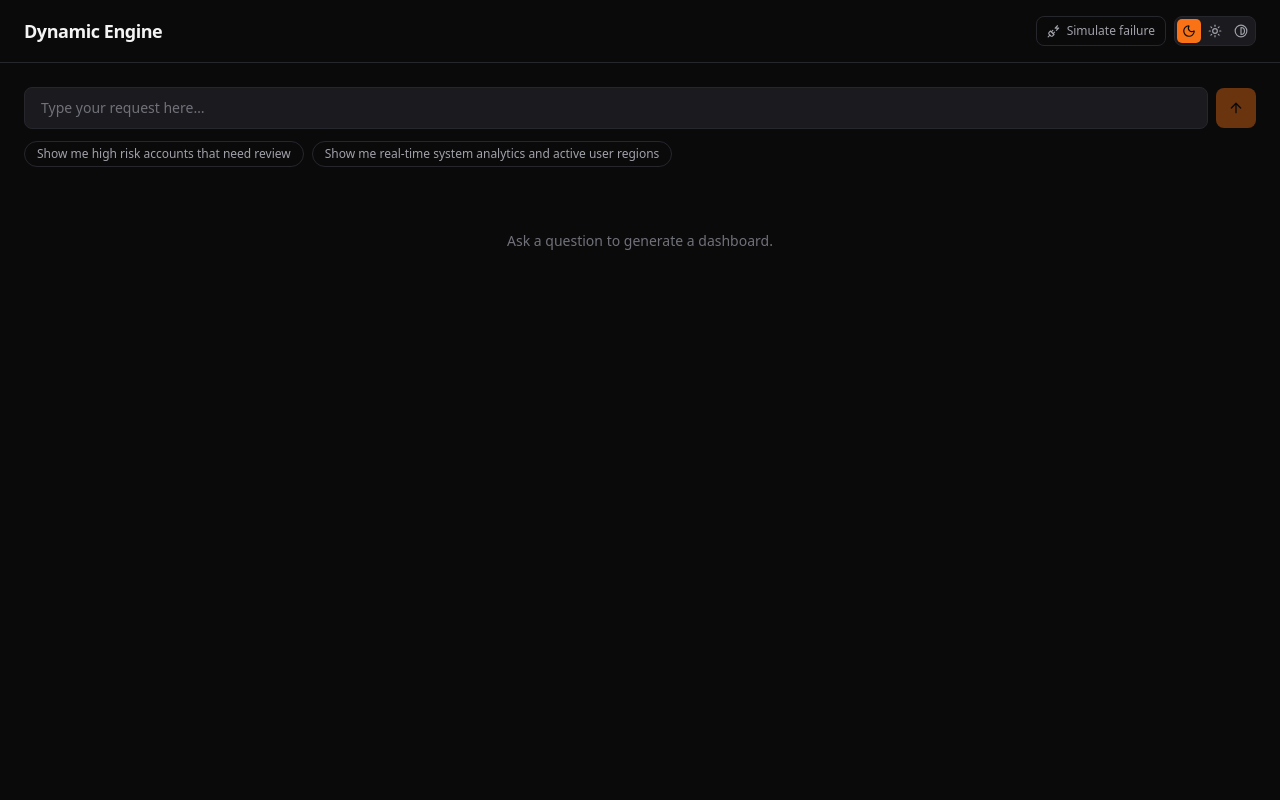
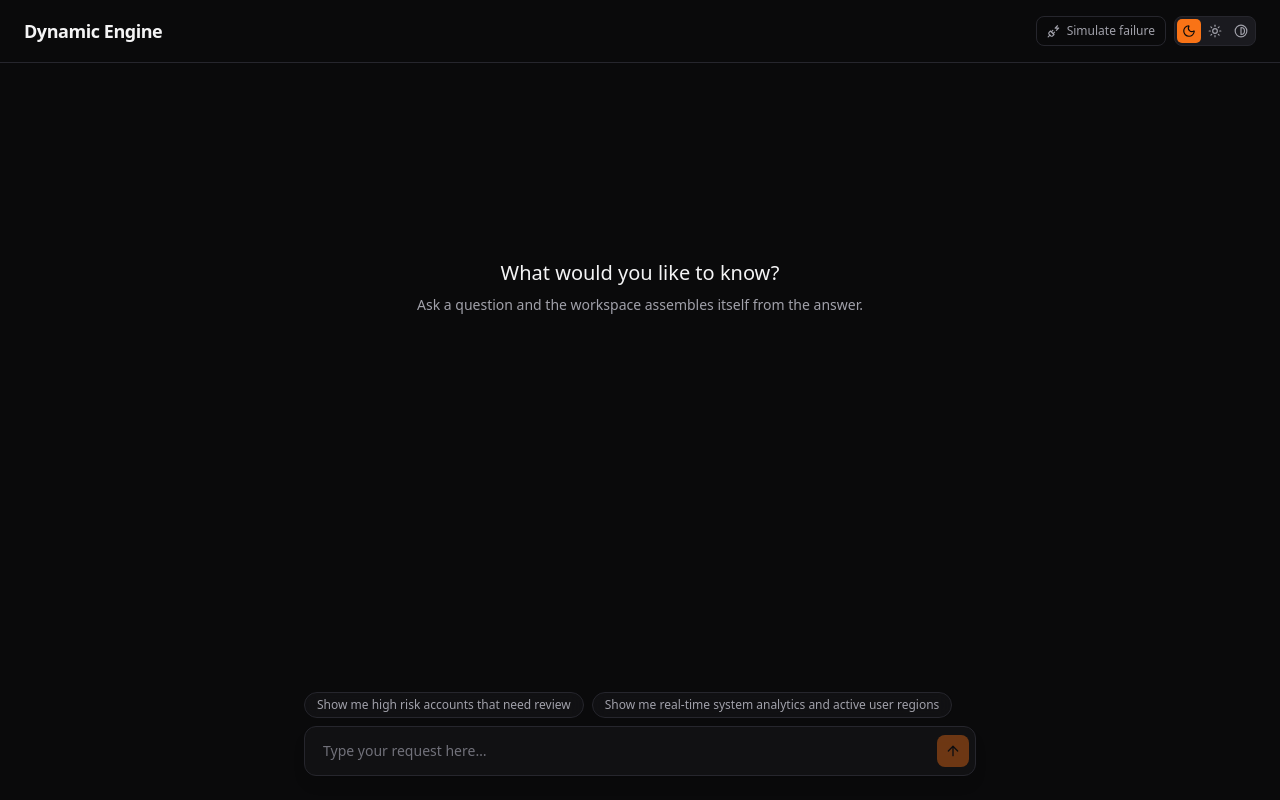
Before and after one commit to AsgarovAsgar/dynamic-engine, a React (Vite) app in the folder client/: page / in a window 1280 px wide. Built offline with nearby package versions, Linux system fonts and the light colour scheme.

Commit message:
sticky input bar

```diff
--- a/client/src/App.tsx
+++ b/client/src/App.tsx
@@ -50,13 +50,15 @@ export default function App() {
         </div>
       </header>
 
-      <main className="mx-auto max-w-7xl px-4 py-6 sm:px-6">
-        <PromptComposer onSubmit={dashboard.generate} isStreaming={isStreaming} />
-
+      {/*
+        pb-40 reserves room for the fixed composer, so the last widget can
+        always scroll clear of it rather than sitting underneath.
+      */}
+      <main className="mx-auto max-w-7xl px-4 pt-6 pb-40 sm:px-6">
         {dashboard.status === 'error' && (
           <div
             role="alert"
-            className="mt-6 flex items-start gap-2 rounded-widget border border-border bg-surface p-4"
+            className="flex items-start gap-2 rounded-widget border border-border bg-surface p-4"
           >
             <AlertCircle className="mt-0.5 size-4 shrink-0 text-danger" aria-hidden="true" />
             <div>
@@ -69,7 +71,7 @@ export default function App() {
         )}
 
         {items.length > 0 && (
-          <DashboardGrid layout={dashboard.layout} className="mt-6">
+          <DashboardGrid layout={dashboard.layout}>
             {items.map(({ slot, payload }) => (
               <WidgetRenderer
                 key={slot.id}
@@ -82,9 +84,15 @@ export default function App() {
         )}
 
         {dashboard.status === 'idle' && (
-          <p className="mt-16 text-center text-sm text-content-subtle">
-            Ask a question to generate a dashboard.
-          </p>
+          <div className="flex min-h-[50svh] flex-col items-center justify-center text-center">
+            <h2 className="text-xl font-medium text-content">
+              What would you like to know?
+            </h2>
+            <p className="mt-2 max-w-md text-sm text-content-muted">
+              Ask a question and the workspace assembles itself from the
+              answer.
+            </p>
+          </div>
         )}
 
         {/* Announces stream progress to screen readers without stealing focus. */}
@@ -96,6 +104,8 @@ export default function App() {
               : ''}
         </p>
       </main>
+
+      <PromptComposer onSubmit={dashboard.generate} isStreaming={isStreaming} />
     </div>
   );
 }
--- a/client/src/components/PromptComposer.tsx
+++ b/client/src/components/PromptComposer.tsx
@@ -1,4 +1,4 @@
-import { useState, type FormEvent } from 'react';
+import { useRef, useState, type FormEvent } from 'react';
 import { ArrowUp, Loader2 } from 'lucide-react';
 import { cn } from '@/lib/cn';
 
@@ -7,6 +7,13 @@ const SUGGESTIONS = [
   'Show me real-time system analytics and active user regions',
 ];
 
+/**
+ * Prompt input, fixed to the bottom of the viewport.
+ *
+ * Fixed rather than sticky: the composer should stay reachable regardless of
+ * scroll position in a long dashboard. The page reserves matching bottom
+ * padding so the last widget can always scroll clear of it.
+ */
 export function PromptComposer({
   onSubmit,
   isStreaming,
@@ -15,32 +22,83 @@ export function PromptComposer({
   isStreaming: boolean;
 }) {
   const [value, setValue] = useState('');
+  const inputRef = useRef<HTMLInputElement>(null);
+
+  // Visible while the input is empty or still holds an unedited suggestion.
+  // Hiding them the instant one is clicked would strand the other, since
+  // clicking fills the field rather than submitting.
+  const trimmed = value.trim();
+  const showSuggestions =
+    trimmed.length === 0 || SUGGESTIONS.includes(trimmed);
 
   const submit = (event: FormEvent) => {
     event.preventDefault();
-    const trimmed = value.trim();
     if (!trimmed || isStreaming) return;
     onSubmit(trimmed);
+    // Clearing returns the suggestions, ready for the next question.
+    setValue('');
   };
 
   return (
-    <div className="flex flex-col gap-3">
-      <form onSubmit={submit} className="flex items-center gap-2">
+    <div className="fixed inset-x-0 bottom-0 z-40 px-4 pb-4 sm:px-6 sm:pb-6">
+      {/* The bar is centred; the suggestions sit left-aligned above it, so
+          they read as a hint attached to the workspace rather than a second
+          centred element competing with the input. */}
+      <div className="mx-auto flex max-w-2xl flex-col gap-2">
+        {showSuggestions && (
+          <div className="flex w-full flex-wrap justify-start gap-2">
+            {SUGGESTIONS.map((suggestion) => (
+              <button
+                key={suggestion}
+                type="button"
+                disabled={isStreaming}
+                // Fills the input rather than submitting, so the suggestion is
+                // a starting point the user can edit before sending.
+                onClick={() => {
+                  setValue(suggestion);
+                  inputRef.current?.focus();
+                }}
+                className={cn(
+                  'rounded-full border border-border bg-surface/80 px-3 py-1 text-xs text-content-muted backdrop-blur-sm',
+                  'transition-colors duration-(--duration-fast) ease-(--ease-out-soft)',
+                  'hover:border-border-strong hover:text-content',
+                  'disabled:cursor-not-allowed disabled:opacity-40',
+                )}
+              >
+                {suggestion}
+              </button>
+            ))}
+          </div>
+        )}
+
+        <form
+          onSubmit={submit}
+          className={cn(
+            'flex w-full items-center gap-2 rounded-widget border border-border p-1.5',
+            // Translucent + blur so dashboard content reads as passing beneath
+            // the bar rather than being clipped by it.
+            'bg-surface/85 shadow-lg backdrop-blur-md',
+            'transition-colors duration-(--duration-base) ease-(--ease-out-soft)',
+            'focus-within:border-border-strong',
+          )}
+        >
         <label htmlFor="prompt" className="sr-only">
           Describe the dashboard you want
         </label>
         <input
           id="prompt"
+          ref={inputRef}
           type="text"
           value={value}
           onChange={(event) => setValue(event.target.value)}
           placeholder="Type your request here…"
           autoComplete="off"
           className={cn(
-            'min-w-0 flex-1 rounded-control border border-border bg-elevated px-4 py-2.5',
+            // No border or fill of its own: the surrounding bar provides both,
+            // and a nested box inside a floating panel reads as a double frame.
+            'min-w-0 flex-1 bg-transparent px-3 py-2',
             'text-sm text-content placeholder:text-content-subtle',
-            'transition-colors duration-(--duration-fast) ease-(--ease-out-soft)',
-            'hover:border-border-strong focus:border-accent focus:outline-none',
+            'focus:outline-none',
           )}
         />
         <button
@@ -48,7 +106,7 @@ export function PromptComposer({
           disabled={isStreaming || value.trim().length === 0}
           aria-label="Generate dashboard"
           className={cn(
-            'grid size-10 shrink-0 place-items-center rounded-control',
+            'grid size-8 shrink-0 place-items-center rounded-control',
             'bg-accent text-on-accent',
             'transition-colors duration-(--duration-fast) ease-(--ease-out-soft)',
             'hover:bg-accent-hover',
@@ -61,28 +119,7 @@ export function PromptComposer({
             <ArrowUp className="size-4" aria-hidden="true" />
           )}
         </button>
-      </form>
-
-      <div className="flex flex-wrap gap-2">
-        {SUGGESTIONS.map((suggestion) => (
-          <button
-            key={suggestion}
-            type="button"
-            disabled={isStreaming}
-            onClick={() => {
-              setValue(suggestion);
-              onSubmit(suggestion);
-            }}
-            className={cn(
-              'rounded-full border border-border px-3 py-1 text-xs text-content-muted',
-              'transition-colors duration-(--duration-fast) ease-(--ease-out-soft)',
-              'hover:border-border-strong hover:text-content',
-              'disabled:cursor-not-allowed disabled:opacity-40',
-            )}
-          >
-            {suggestion}
-          </button>
-        ))}
+        </form>
       </div>
     </div>
   );
--- a/client/src/components/Toaster.tsx
+++ b/client/src/components/Toaster.tsx
@@ -57,7 +57,8 @@ export function ToasterProvider({ children }: { children: ReactNode }) {
       <div
         aria-live="polite"
         aria-atomic="false"
-        className="pointer-events-none fixed inset-x-0 bottom-0 z-50 flex flex-col items-center gap-2 p-4 sm:items-end"
+        // Sits above the fixed composer rather than on top of it.
+        className="pointer-events-none fixed inset-x-0 bottom-24 z-50 flex flex-col items-center gap-2 p-4 sm:items-end"
       >
         {toasts.map((toast) => (
           <ToastCard key={toast.id} toast={toast} onDismiss={() => dismiss(toast.id)} />
```
